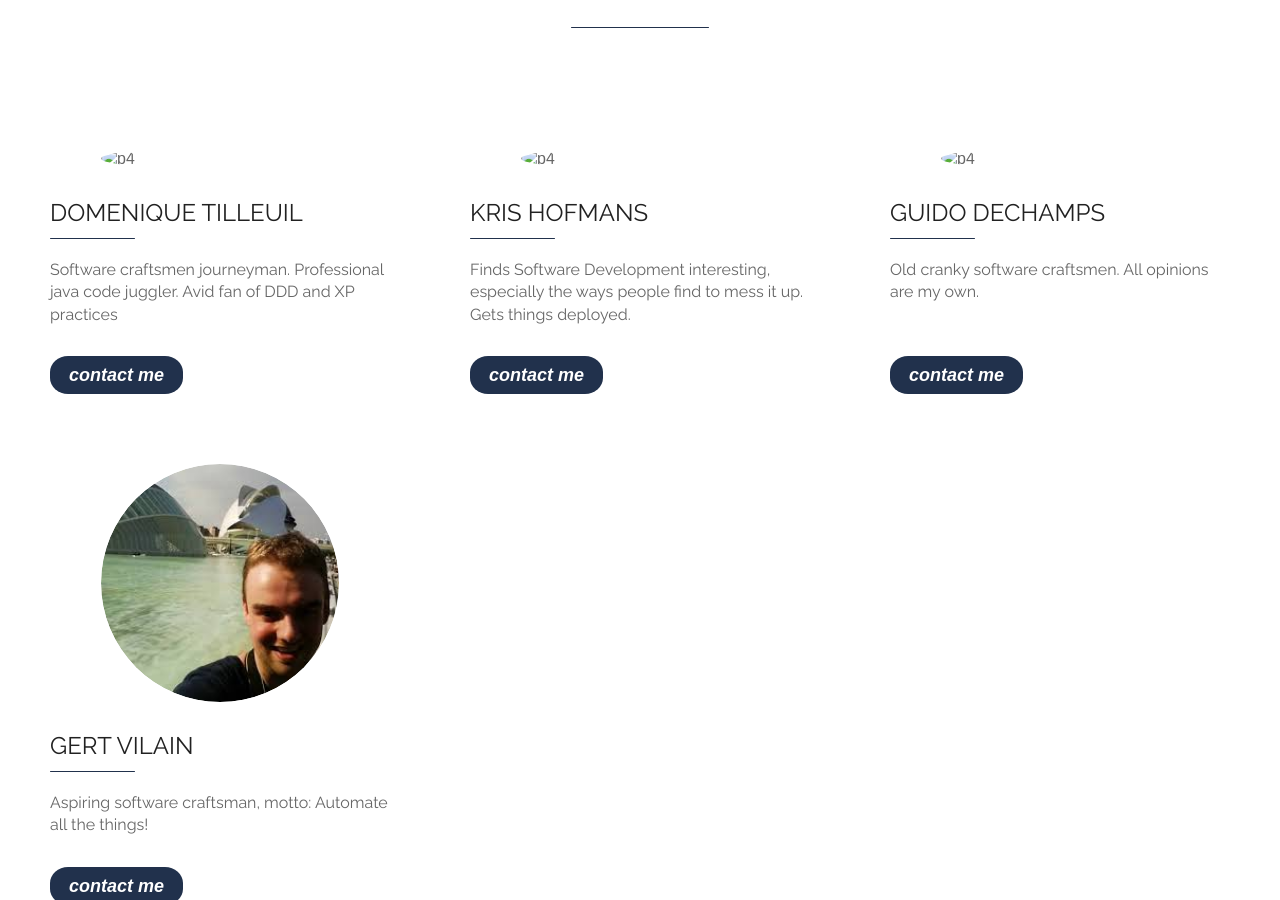
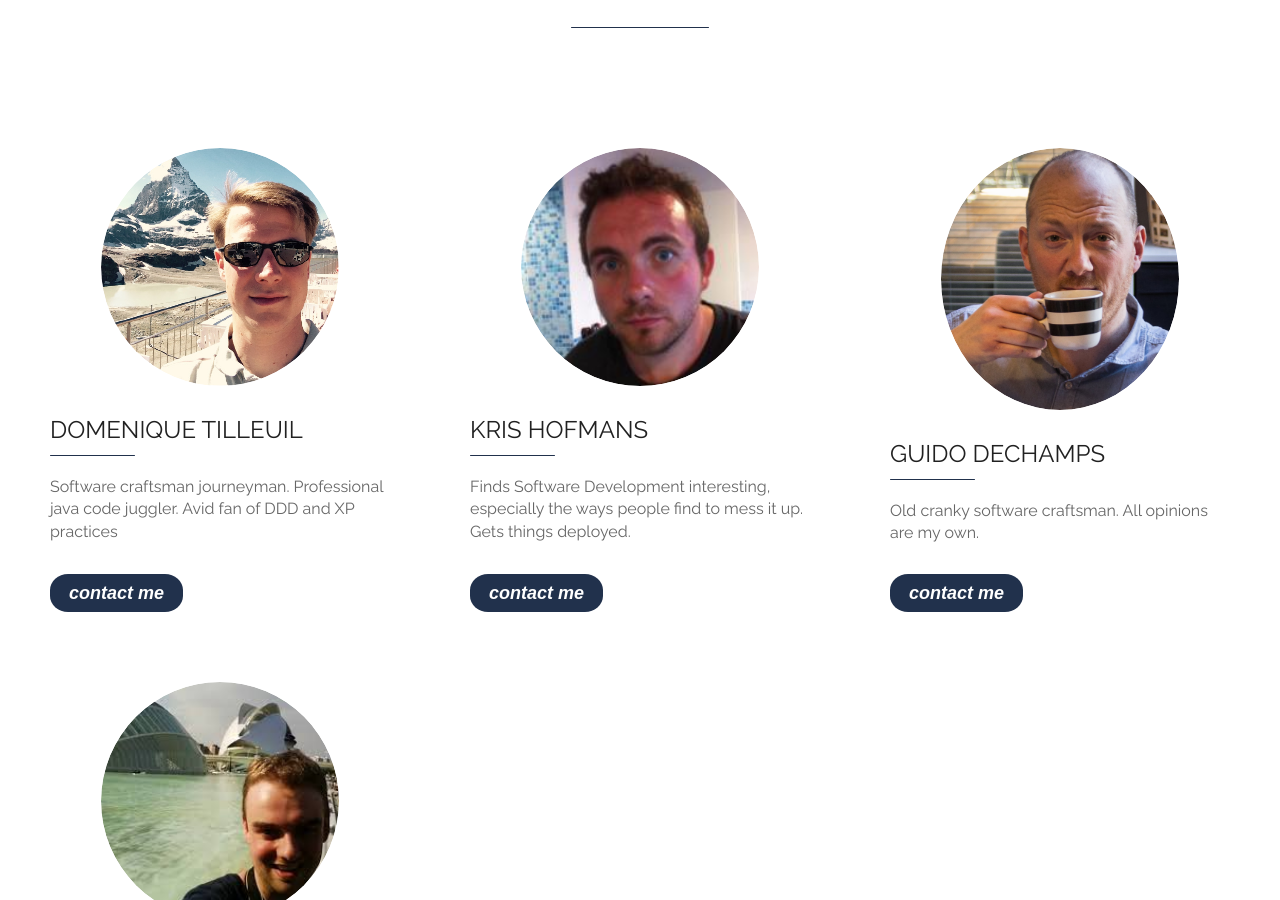
Before and after one commit to tripledio/tripledio.github.io, a Jekyll site: the page built from team.md, in a window 1280 px wide and 900 px high, scrolled down 916 px. Built offline with Jekyll 4.4.1, drawn with Linux system fonts in a browser that asks for light colours.

Commit message:
authors info in authors file, authors img under authors

```diff
--- a/_layouts/post.html
+++ b/_layouts/post.html
@@ -1,4 +1,4 @@
-{% assign author = site.authors[page.author] %}
+{% assign author = site.data.authors[page.author] %}
 
 <!DOCTYPE html>
 <html lang="en">
--- a/team.md
+++ b/team.md
@@ -13,19 +13,19 @@ intro:
   text: Triple D is a belgian software development company founded by and consisting entirely out of veteran software engineers. It is a small, completely independent company with very highly skilled, experienced and opinionated software engineers with a clear vision how to develop software successfully.
 
 team:
-  - photo: /img/domenique.png
+  - photo: /img/authors/domenique.png
     name: Domenique Tilleuil
-    description: Software craftsmen journeyman. Professional java code juggler. Avid fan of DDD and XP practices
+    description: Software craftsman journeyman. Professional java code juggler. Avid fan of DDD and XP practices
     contactLink: https://twitter.com/domeniquetill
-  - photo: /img/kris.jpg
+  - photo: /img/authors/kris.jpg
     name: Kris Hofmans
     description: Finds Software Development interesting, especially the ways people find to mess it up. Gets things deployed.
     contactLink: https://twitter.com/khofmans
-  - photo: /img/guido.jpg
+  - photo: /img/authors/guido.jpg
     name: Guido Dechamps
-    description: Old cranky software craftsmen. All opinions are my own.
+    description: Old cranky software craftsman. All opinions are my own.
     contactLink: https://twitter.com/Dechampsgu
-  - photo: /img/gert.jpg
+  - photo: /img/authors/gert.jpg
     name: Gert Vilain
     description: "Aspiring software craftsman, motto: Automate all the things!"
     contactLink: https://twitter.com/GertVil
```
Also changed, not shown: img/authors/gert.jpg (renamed from img/gert.jpg).
